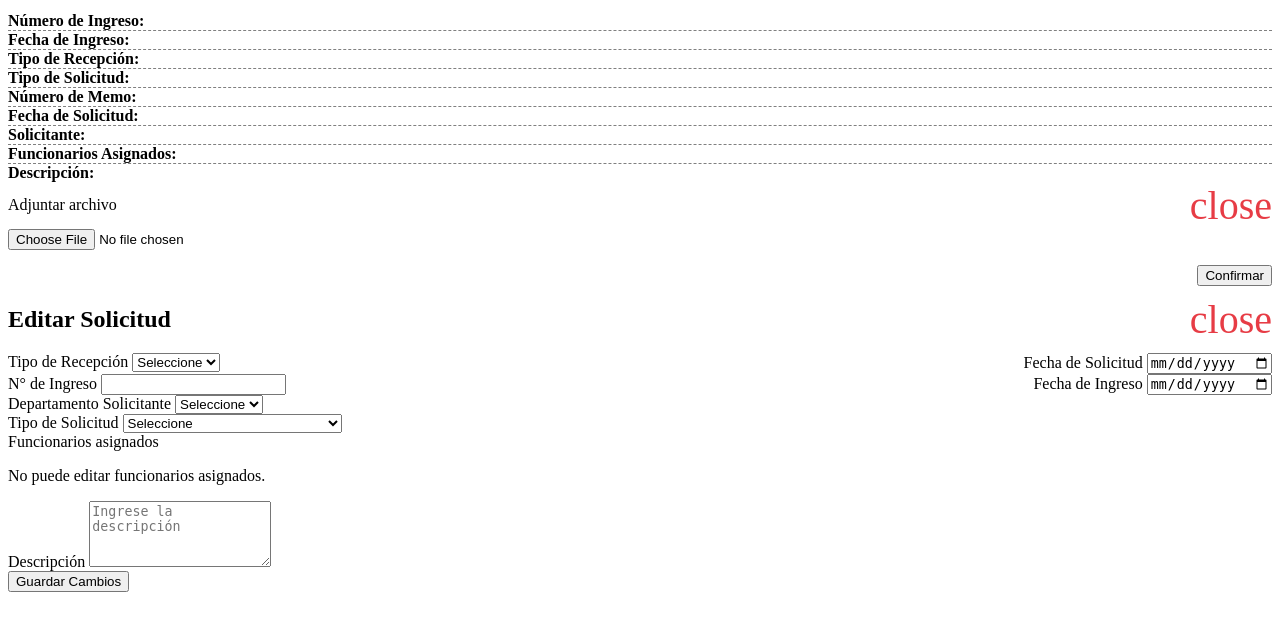
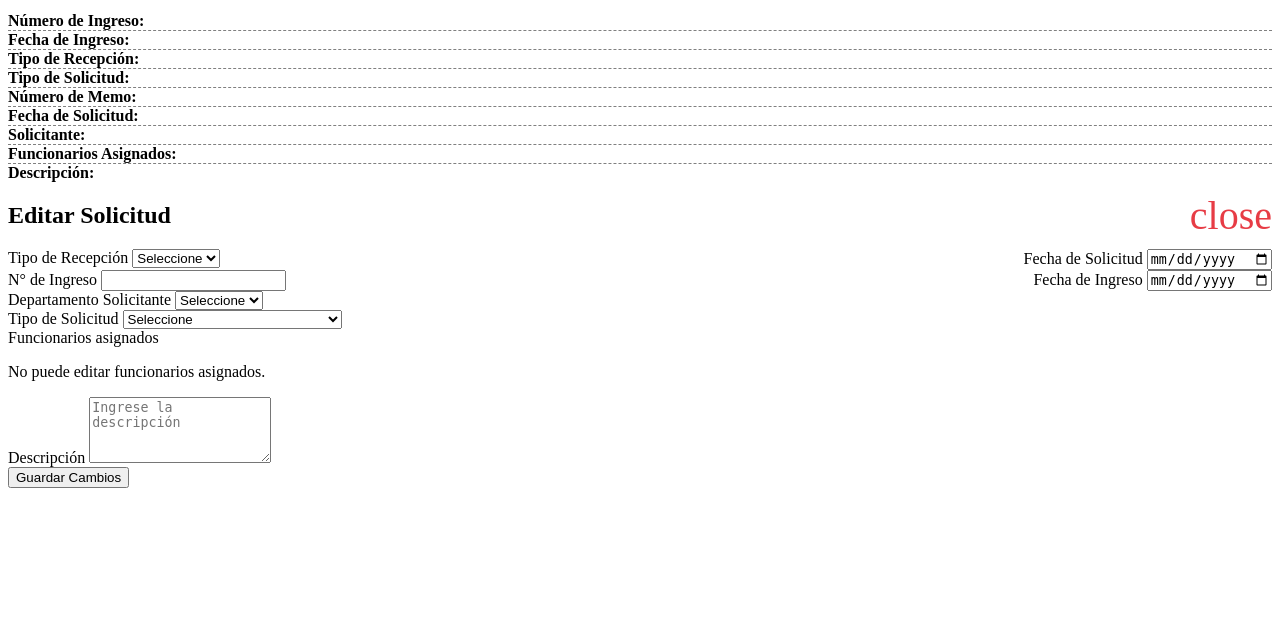
Before and after one commit to Jaime-SC/asesoria_urbana, a Django app: page /bnup/ in a window 1280 px wide. Shown: the part 153-784 px from the top of the page. Run offline with Django 5.2, Linux system fonts and the light colour scheme; the visitor is signed in with stand-in values (Sample User, id 1); data comes from the database, SQL or seed files in the repository; data that the repository does not hold is empty.

Commit message:
Ingresos 1.021

```diff
--- a/bnup/templates/bnup/form.html
+++ b/bnup/templates/bnup/form.html
@@ -82,9 +82,16 @@
                 </div>
                 <div class="form-group">
                   <label for="openFileModal">Adjuntar</label>
-                  <button type="button" id="openFileModal" class="btn" style="margin-top: 5px;height: 2.2rem;padding: 5px 0px;"><span class="material-symbols-outlined bell" style="color: ghostwhite;">attach_file</span></button>
-                  <input type="file" name="archivo_adjunto_ingreso" id="archivo_adjunto" class="file" style="display: none;" required /> <!-- Mantén el input en el formulario pero oculto -->
+                  <button type="button" id="openFileModal" class="btn" style="margin-top: 5px; height: 2.2rem; padding: 5px 0px;">
+                    <span class="material-symbols-outlined bell" style="color: ghostwhite;">attach_file</span>
+                  </button>
+                  <!-- Elimina o mueve este bloque para que no se muestre por defecto -->
+                  <div id="hiddenFileInput" style="display: none;">
+                    <!-- Este es el bloque generado por el plugin (por ejemplo, bootstrap-fileinput) -->
+                    <input type="file" name="archivo_adjunto_ingreso" id="archivo_adjunto" class="file" required>
+                  </div>
                 </div>
+
               </div>
 
               <div class="form-group">
@@ -311,23 +318,24 @@
 
 
 
-<!-- Modal para adjuntar archivo -->
-<div id="fileModal" class="modal">
+<!-- Modal para adjuntar archivo (fuera del formulario principal) -->
+<div id="fileModal" class="modal" style="display: none;">
   <div class="modal-content">
     <div>
       <div style="display: flex; justify-content: space-between; align-items: center;">
         <label for="archivo_adjunto">Adjuntar archivo</label>
-        <span class="close"><span class="material-symbols-outlined" style="color: #E73C45; font-size: 40px;">close</span></span>
+        <span class="close">
+          <span class="material-symbols-outlined" style="color: #E73C45; font-size: 40px;">close</span>
+        </span>
       </div>
-      <input type="file" id="fileModalInput" class="file" />
-
-      <!-- Nuevo botón de Confirmar -->
+      <input type="file" id="fileModalInput" class="file">
       <div style="margin-top: 15px; display: flex; justify-content: flex-end;">
         <button id="confirmButton" class="btn">Confirmar</button>
       </div>
     </div>
   </div>
 </div>
+
 
 {% if tipo_usuario == 'ADMIN' or tipo_usuario == 'PRIVILEGIADO' or tipo_usuario == 'ALIMENTADOR' or tipo_usuario == 'VISUALIZADOR' %}
   <!-- Mostrar botón para crear salida -->
--- a/bnup/views.py
+++ b/bnup/views.py
@@ -9,6 +9,7 @@ from .models import (
     TipoRecepcion,
     TipoSolicitud,
 )
+from django.contrib.auth.decorators import login_required
 from django.db.models.functions import ExtractYear, ExtractMonth
 from django.shortcuts import render, redirect, get_object_or_404
 from django.core.serializers.json import DjangoJSONEncoder
@@ -50,13 +51,16 @@ def bnup_form(request):
             else None
         )
         correo_solicitante = (
-            request.POST.get("correo_solicitante") if tipo_recepcion_id == "2" else None
+            request.POST.get(
+                "correo_solicitante") if tipo_recepcion_id == "2" else None
         )
         depto_solicitante_id = request.POST.get("depto_solicitante")
         numero_ingreso = request.POST.get("numero_ingreso")
-        fecha_ingreso_au_str = request.POST.get("fecha_ingreso_au")  # Renombrado
+        fecha_ingreso_au_str = request.POST.get(
+            "fecha_ingreso_au")  # Renombrado
         fecha_solicitud_str = request.POST.get("fecha_solicitud")  # Renombrado
-        funcionarios_asignados_ids = request.POST.getlist("funcionarios_asignados")
+        funcionarios_asignados_ids = request.POST.getlist(
+            "funcionarios_asignados")
         descripcion = request.POST.get("descripcion")
         archivo_adjunto = request.FILES.get("archivo_adjunto_ingreso")
 
@@ -88,7 +92,8 @@ def bnup_form(request):
         fecha_solicitud = None
         if fecha_solicitud_str:
             try:
-                fecha_solicitud = datetime.strptime(fecha_solicitud_str, "%Y-%m-%d").date()
+                fecha_solicitud = datetime.strptime(
+                    fecha_solicitud_str, "%Y-%m-%d").date()
                 if fecha_ingreso_au < fecha_solicitud:
                     return JsonResponse({"success": False, "error": "La fecha del documento recepcionado no puede ser posterior a la fecha de ingreso."})
             except ValueError:
@@ -99,7 +104,8 @@ def bnup_form(request):
             tipo_solicitud = TipoSolicitud.objects.get(
                 id=tipo_solicitud_id
             )  # Obtener el tipo de solicitud
-            depto_solicitante = Departamento.objects.get(id=depto_solicitante_id)
+            depto_solicitante = Departamento.objects.get(
+                id=depto_solicitante_id)
             funcionarios_asignados = Funcionario.objects.filter(
                 id__in=funcionarios_asignados_ids
             )
@@ -123,7 +129,8 @@ def bnup_form(request):
             ingreso_solicitud.save()
 
             # Asignar múltiples funcionarios
-            ingreso_solicitud.funcionarios_asignados.set(funcionarios_asignados)
+            ingreso_solicitud.funcionarios_asignados.set(
+                funcionarios_asignados)
 
             # Construir datos de la solicitud para devolver en la respuesta
             solicitud_data = {
@@ -220,18 +227,22 @@ def edit_bnup_record(request):
 
         tipo_recepcion_id = request.POST.get("tipo_recepcion")
         tipo_solicitud_id = request.POST.get("tipo_solicitud")  # Nuevo campo
-        numero_memo = request.POST.get("num_memo") if tipo_recepcion_id != "2" and tipo_solicitud_id != "10" else None
-        correo_solicitante = request.POST.get("correo_solicitante") if tipo_recepcion_id == "2" else None
+        numero_memo = request.POST.get(
+            "num_memo") if tipo_recepcion_id != "2" and tipo_solicitud_id != "10" else None
+        correo_solicitante = request.POST.get(
+            "correo_solicitante") if tipo_recepcion_id == "2" else None
         depto_solicitante_id = request.POST.get("depto_solicitante")
         numero_ingreso = request.POST.get("numero_ingreso")
-        fecha_ingreso_au_str = request.POST.get("fecha_ingreso_au")  # Renombrado
+        fecha_ingreso_au_str = request.POST.get(
+            "fecha_ingreso_au")  # Renombrado
         fecha_solicitud_str = request.POST.get("fecha_solicitud")
         descripcion = request.POST.get("descripcion")
         archivo_adjunto = request.FILES.get("archivo_adjunto_ingreso")
 
         # Convertir fecha_ingreso_au_str a objeto datetime.date
         try:
-            fecha_ingreso_au = datetime.strptime(fecha_ingreso_au_str, "%Y-%m-%d").date()
+            fecha_ingreso_au = datetime.strptime(
+                fecha_ingreso_au_str, "%Y-%m-%d").date()
         except ValueError:
             return JsonResponse({"success": False, "error": "Fecha de ingreso inválida."})
 
@@ -239,7 +250,8 @@ def edit_bnup_record(request):
         fecha_solicitud = None
         if fecha_solicitud_str:
             try:
-                fecha_solicitud = datetime.strptime(fecha_solicitud_str, "%Y-%m-%d").date()
+                fecha_solicitud = datetime.strptime(
+                    fecha_solicitud_str, "%Y-%m-%d").date()
                 # Si la fecha de solicitud es mayor (posterior) que la de ingreso, se lanza error
                 if fecha_ingreso_au < fecha_solicitud:
                     return JsonResponse({
@@ -250,11 +262,14 @@ def edit_bnup_record(request):
                 return JsonResponse({"success": False, "error": "Fecha de solicitud inválida."})
         try:
             tipo_recepcion = TipoRecepcion.objects.get(id=tipo_recepcion_id)
-            tipo_solicitud = TipoSolicitud.objects.get(id=tipo_solicitud_id)  # Obtener el tipo de solicitud
-            depto_solicitante = Departamento.objects.get(id=depto_solicitante_id)
+            tipo_solicitud = TipoSolicitud.objects.get(
+                id=tipo_solicitud_id)  # Obtener el tipo de solicitud
+            depto_solicitante = Departamento.objects.get(
+                id=depto_solicitante_id)
 
             if tipo_usuario == "ADMIN":
-                funcionarios_asignados_ids = request.POST.getlist("funcionarios_asignados")
+                funcionarios_asignados_ids = request.POST.getlist(
+                    "funcionarios_asignados")
 
                 # Validar que al menos un funcionario está asignado
                 if not funcionarios_asignados_ids:
@@ -265,7 +280,8 @@ def edit_bnup_record(request):
                     return JsonResponse({"success": False, "error": "No puede asignar el mismo funcionario más de una vez."})
 
                 # Obtener los funcionarios asignados
-                funcionarios_asignados = Funcionario.objects.filter(id__in=funcionarios_asignados_ids)
+                funcionarios_asignados = Funcionario.objects.filter(
+                    id__in=funcionarios_asignados_ids)
                 if not funcionarios_asignados.exists():
                     return JsonResponse({"success": False, "error": "Funcionarios asignados inválidos."})
             else:
@@ -359,6 +375,7 @@ def edit_bnup_record(request):
 
         return JsonResponse({"success": True, "data": data})
 
+
 def delete_bnup_records(request):
     """
     Maneja la eliminación lógica de solicitudes de BNUP.
@@ -368,7 +385,8 @@ def delete_bnup_records(request):
         if not request.user.is_authenticated:
             return JsonResponse({"success": False, "error": "No autenticado."})
 
-        perfil_usuario = PerfilUsuario.objects.filter(user=request.user).first()
+        perfil_usuario = PerfilUsuario.objects.filter(
+            user=request.user).first()
         tipo_usuario = perfil_usuario.tipo_usuario.nombre if perfil_usuario else None
 
         if tipo_usuario != "ADMIN":
@@ -388,6 +406,7 @@ def delete_bnup_records(request):
             return JsonResponse({"success": False, "error": str(e)})
     else:
         return JsonResponse({"success": False, "error": "Método no permitido."})
+
 
 def statistics_view(request):
     """
@@ -477,7 +496,8 @@ def statistics_view(request):
             cls=DjangoJSONEncoder,
         ),
         "solicitudes_por_anio": json.dumps(
-            {str(int(item["anio"])): item["total"] for item in solicitudes_por_anio},
+            {str(int(item["anio"])): item["total"]
+             for item in solicitudes_por_anio},
             cls=DjangoJSONEncoder,
         ),
         # "solicitudes_por_mes": json.dumps(
@@ -490,48 +510,48 @@ def statistics_view(request):
 
     return render(request, "bnup/statistics.html", context)
 
+
+@login_required
 def get_salidas(request, solicitud_id):
-    """
-    Devuelve las salidas asociadas a una solicitud específica en formato JSON.
-    """
     if request.method == "GET":
         try:
-            solicitud = IngresoSOLICITUD.objects.get(id=solicitud_id, is_active=True)
+            solicitud = IngresoSOLICITUD.objects.get(
+                id=solicitud_id, is_active=True)
         except IngresoSOLICITUD.DoesNotExist:
-            return JsonResponse(
-                {
-                    "success": False,
-                    "error": "La solicitud no existe o ha sido eliminada.",
-                }
-            )
+            return JsonResponse({
+                "success": False,
+                "error": "La solicitud no existe o ha sido eliminada."
+            })
 
-        salidas = SalidaSOLICITUD.objects.filter(ingreso_solicitud=solicitud)
-        salidas_data = [
-            {
-                "numero_salida": salida.numero_salida,
-                "fecha_salida": salida.fecha_salida.strftime("%d/%m/%Y"),
-                "archivo_url": (
-                    salida.archivo_adjunto_salida.url
-                    if salida.archivo_adjunto_salida
-                    else ""
-                ),
+        try:
+            salidas = SalidaSOLICITUD.objects.filter(
+                ingreso_solicitud=solicitud)
+            salidas_data = []
+            for salida in salidas:
+                # Si por alguna razón el archivo no está disponible, se captura la excepción
+                try:
+                    archivo_url = salida.archivo_adjunto_salida.url if salida.archivo_adjunto_salida else ""
+                except Exception:
+                    archivo_url = ""
+                salidas_data.append({
+                    "numero_salida": salida.numero_salida,
+                    "fecha_salida": salida.fecha_salida.strftime("%d/%m/%Y") if salida.fecha_salida else "",
+                    "archivo_url": archivo_url,
+                })
+
+            solicitud_data = {
+                "tipo_solicitud": solicitud.tipo_solicitud.id,
+                "tipo_solicitud_text": solicitud.tipo_solicitud.tipo,
+                "fecha_solicitud": solicitud.fecha_solicitud.strftime("%Y-%m-%d") if solicitud.fecha_solicitud else ""
             }
-            for salida in salidas
-        ]
 
-        solicitud_data = {
-            "tipo_solicitud": solicitud.tipo_solicitud.id,
-            "tipo_solicitud_text": solicitud.tipo_solicitud.tipo,
-            "fecha_salida_solicitante": (
-                solicitud.fecha_salida_solicitante.strftime("%Y-%m-%d")
-                if solicitud.fecha_salida_solicitante
-                else ""
-            ),
-        }
-
-        return JsonResponse(
-            {"success": True, "salidas": salidas_data, "solicitud": solicitud_data}
-        )
+            return JsonResponse({
+                "success": True,
+                "salidas": salidas_data,
+                "solicitud": solicitud_data
+            })
+        except Exception as e:
+            return JsonResponse({"success": False, "error": str(e)})
     else:
         return JsonResponse({"success": False, "error": "Método no permitido."})
 
@@ -557,10 +577,12 @@ def create_salida(request):
         archivo_adjunto_salida = request.FILES.get("archivo_adjunto_salida")
 
         try:
-            solicitud = IngresoSOLICITUD.objects.get(id=solicitud_id, is_active=True)
+            solicitud = IngresoSOLICITUD.objects.get(
+                id=solicitud_id, is_active=True)
 
             # Convertir la cadena de fecha a objeto datetime.date
-            fecha_salida = datetime.strptime(fecha_salida_str, "%Y-%m-%d").date()
+            fecha_salida = datetime.strptime(
+                fecha_salida_str, "%Y-%m-%d").date()
 
             salida = SalidaSOLICITUD(
                 ingreso_solicitud=solicitud,
```
Also changed, not shown: static/js/bnup_form.js (+20 -29 lines).
